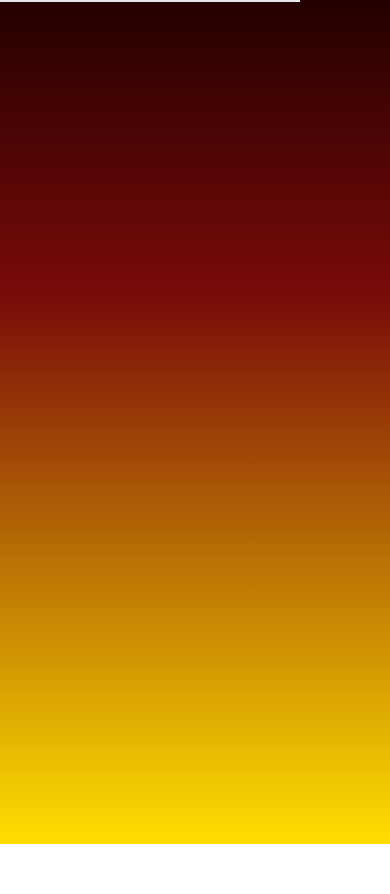
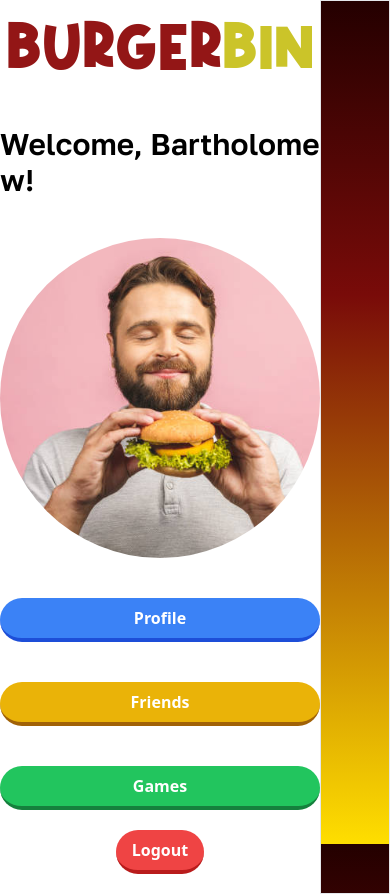
Before and after one commit to michaelmcniel65/BurgerBin-OLD, a React (Vite) app: page / in a window 390 px wide. Before the commit the page ends 844 px from the top, so only its background shows below. Built offline with nearby package versions, Linux system fonts and the light colour scheme.

Commit message:
Labeled HTML elements, deleted media query

```diff
--- a/src/home.jsx
+++ b/src/home.jsx
@@ -5,24 +5,30 @@ import './index.css';
 function ProfileSideBar() {
   return (
     <>
-    <div className='profileBarLarge'>
-      <div className='flex flex-col justify-between bg-white min-h-screen w-96'>
-        <div className='flex flex-col items-center gap-10'>
-          <img className='pt-5' src="./burgerbinassets/burgerbinlogo.png"/>
-          <h1 className='welcome-user text-3xl text-black pt-4'>Welcome, Bartholomew!</h1>
-          <img className='w-[20rem] h-[20rem] rounded-full object-cover'
-              src='./burgerbinassets/defaultprofileimage.jpg'/>
-          <button className='w-[20rem] bg-blue-500 hover:bg-blue-400 text-white font-bold
-            py-2 px-4 border-b-4 border-blue-700 hover:border-blue-500 rounded-3xl'>Profile</button>
-          <button className='w-[20rem] bg-yellow-500 hover:bg-yellow-400 text-white font-bold
-            py-2 px-4 border-b-4 border-yellow-700 hover:border-yellow-500 rounded-3xl'>Friends</button>
-          <button className='w-[20rem] bg-green-500 hover:bg-green-400 text-white font-bold
-            py-2 px-4 border-b-4 border-green-700 hover:border-green-500 rounded-3xl'>Games</button>
-        </div>
-        <div className='flex flex-col items-center p-5'>
-        <button className='bg-red-500 hover:bg-red-400 text-white font-bold
-            py-2 px-4 border-b-4 border-red-700 hover:border-red-500 rounded-3xl'>Logout</button>
-        </div>
+    <div className='white-background flex flex-col justify-between bg-white min-h-screen w-96'>
+      <div className='first-section flex flex-col items-center gap-10'>
+        <img className='website-logo pt-5'
+          src="./burgerbinassets/burgerbinlogo.png"
+        />
+        <h1 className='welcome-user text-3xl text-black pt-4'>Welcome, Bartholomew!
+        </h1>
+        <img className='profile-picture w-[20rem] h-[20rem] rounded-full object-cover'
+            src='./burgerbinassets/defaultprofileimage.jpg'
+        />
+        <button className='profile-button w-[20rem] bg-blue-500 hover:bg-blue-400 text-white font-bold
+          py-2 px-4 border-b-4 border-blue-700 hover:border-blue-500 rounded-3xl'>Profile
+        </button>
+        <button className='friends-button w-[20rem] bg-yellow-500 hover:bg-yellow-400 text-white font-bold
+          py-2 px-4 border-b-4 border-yellow-700 hover:border-yellow-500 rounded-3xl'>Friends
+        </button>
+        <button className='games-button w-[20rem] bg-green-500 hover:bg-green-400 text-white font-bold
+          py-2 px-4 border-b-4 border-green-700 hover:border-green-500 rounded-3xl'>Games
+        </button>
+      </div>
+      <div className='second-section flex flex-col items-center p-5'>
+      <button className='logout-button bg-red-500 hover:bg-red-400 text-white font-bold
+          py-2 px-4 border-b-4 border-red-700 hover:border-red-500 rounded-3xl'>Logout
+        </button>
       </div>
     </div>
     </>
--- a/src/index.css
+++ b/src/index.css
@@ -14,7 +14,3 @@ body {
     font-family: 'Golos Text', sans-serif;
     word-break: break-all;
 }
-
-@media (max-width: 1000px) {
-    .profileBarLarge {display: none;}
-}
```
